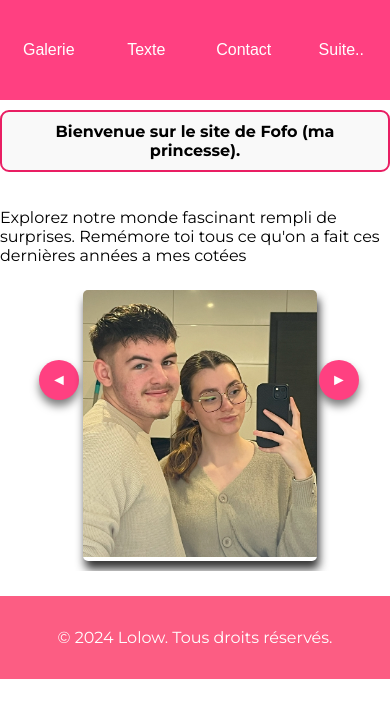
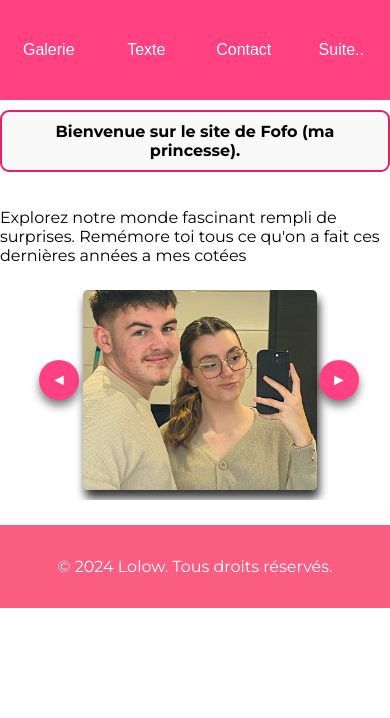
Before and after one commit to wise-dev-mod/fofo_site, a plain HTML site: page index.html in a window 390 px wide. Drawn offline with Linux system fonts and the light colour scheme.

Commit message:
Corectif bug + Adaptatif mobile.

```diff
--- a/styles.css
+++ b/styles.css
@@ -143,6 +143,8 @@ nav .main_pages a:hover {
     width: 100%;
     height: 100%;
     object-fit: cover;
+    max-height: 400px; /* Limite supérieure de la hauteur */
+    min-height: 200px; /* Limite inférieure de la hauteur */
     opacity: 0;
     transition: opacity 0.5s ease-in-out;
 }
@@ -184,7 +186,7 @@ nav .main_pages a:hover {
 @media (max-width: 1142px) {
     .image-box {
         width: 40%;
-        height: 70%;
+        height: 300px; /* Fixer une hauteur en pixels pour uniformiser */
     }
 
     .nav-btn {
@@ -206,7 +208,7 @@ nav .main_pages a:hover {
 @media (max-width: 768px) {
     .image-box {
         width: 40%;
-        height: 60%;
+        height: 250px; /* Ajuster la hauteur en pixels */
     }
 
     .nav-btn {
@@ -227,6 +229,7 @@ nav .main_pages a:hover {
 @media (max-width: 480px) {
     .image-box {
         width: 60%;
+        height: 200px; /* Uniformiser la hauteur en pixels */
     }
 
     .slider-container {
```
Also changed, not shown: 1 other file.
